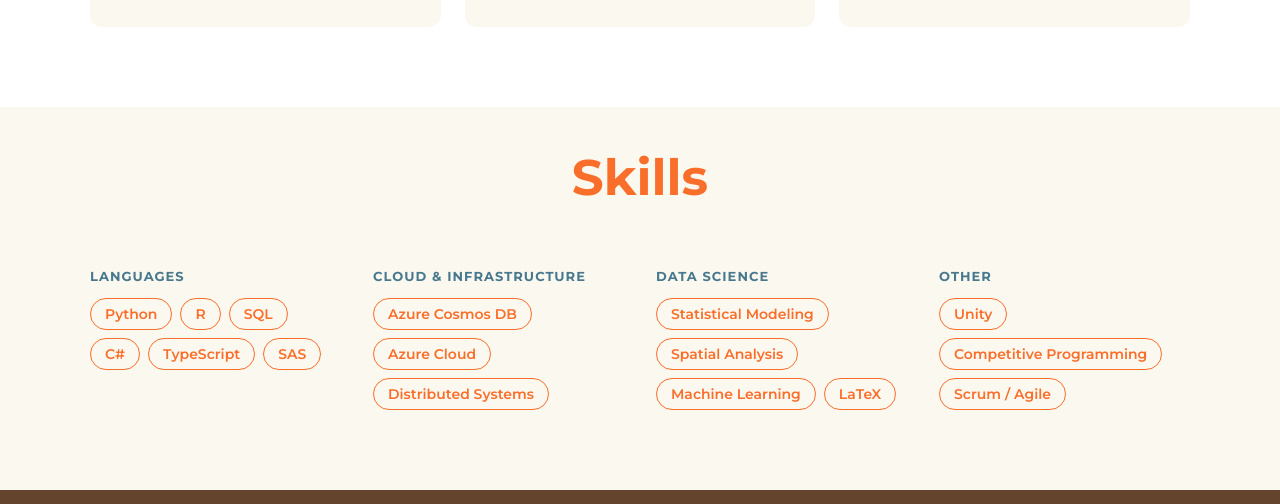
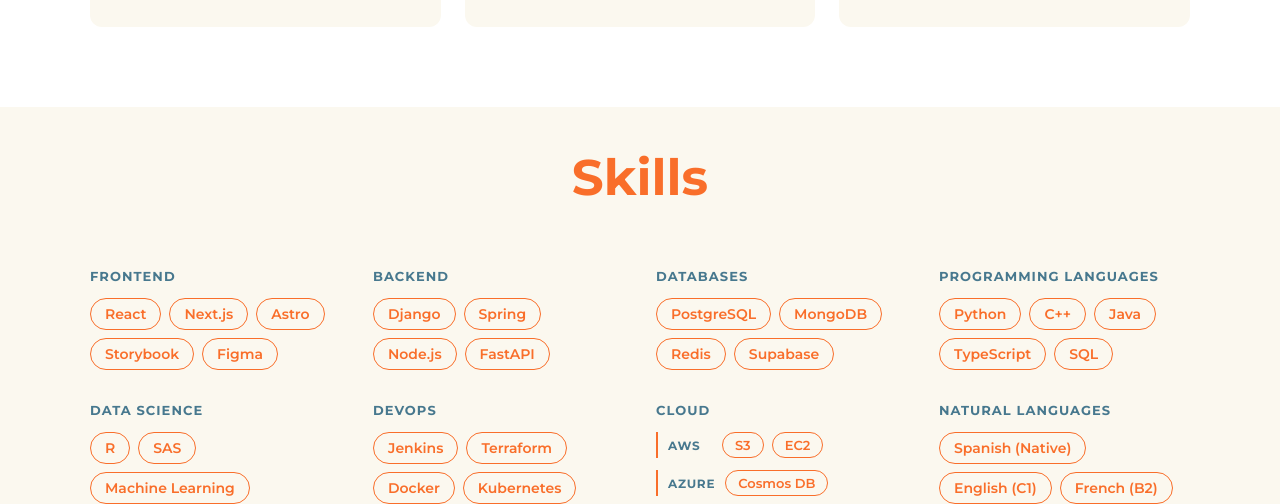
Before and after one commit to e-niram/e-niram.github.io, an Astro site: page / in a window 1280 px wide. Shown: the part 3802-4306 px from the top of the page. Built offline with nearby package versions, Linux system fonts and the light colour scheme; Astro itself is replaced by a stand-in of ours.

Commit message:
Finish Skills section

```diff
--- a/src/components/Skills.astro
+++ b/src/components/Skills.astro
@@ -1,20 +1,40 @@
 ---
 const skillGroups = [
   {
-    title: 'Languages',
-    skills: ['Python', 'R', 'SQL', 'C#', 'TypeScript', 'SAS'],
+    title: 'Frontend',
+    skills: ['React', 'Next.js', 'Astro', 'Storybook', 'Figma'],
   },
   {
-    title: 'Cloud & Infrastructure',
-    skills: ['Azure Cosmos DB', 'Azure Cloud', 'Distributed Systems'],
+    title: 'Backend',
+    skills: ['Django', 'Spring', 'Node.js', 'FastAPI'],
+  },
+  {
+    title: 'Databases',
+    skills: ['PostgreSQL', 'MongoDB', 'Redis', 'Supabase'],
+  },
+  {
+    title: 'Programming Languages',
+    skills: ['Python', 'C++', 'Java', 'TypeScript', 'SQL'],
   },
   {
     title: 'Data Science',
-    skills: ['Statistical Modeling', 'Spatial Analysis', 'Machine Learning', 'LaTeX'],
+    skills: ['R', 'SAS', 'Machine Learning', 'Time Series Modeling'],
   },
   {
-    title: 'Other',
-    skills: ['Unity', 'Competitive Programming', 'Scrum / Agile'],
+    title: 'DevOps',
+    skills: ['Jenkins', 'Terraform', 'Docker', 'Kubernetes', 'Grafana', 'Datadog'],
+  },
+  {
+    title: 'Cloud',
+    subgroups: [
+      { provider: 'AWS', skills: ['S3', 'EC2'] },
+      { provider: 'Azure', skills: ['Cosmos DB'] },
+      { provider: 'GCP', skills: ['Vertex AI'] },
+    ],
+  },
+  {
+    title: 'Natural Languages',
+    skills: ['Spanish (Native)', 'English (C1)', 'French (B2)'],
   },
 ];
 ---
@@ -27,11 +47,26 @@
       skillGroups.map((group) => (
         <div class="skill-group">
           <h3>{group.title}</h3>
-          <div class="skill-tags">
-            {group.skills.map((skill) => (
-              <span>{skill}</span>
-            ))}
-          </div>
+          {group.subgroups ? (
+            <div class="skill-subgroups">
+              {group.subgroups.map((subgroup) => (
+                <div class="skill-subgroup">
+                  <span class="skill-provider">{subgroup.provider}</span>
+                  <div class="skill-tags">
+                    {subgroup.skills.map((skill) => (
+                      <span>{skill}</span>
+                    ))}
+                  </div>
+                </div>
+              ))}
+            </div>
+          ) : (
+            <div class="skill-tags">
+              {group.skills.map((skill) => (
+                <span>{skill}</span>
+              ))}
+            </div>
+          )}
         </div>
       ))
     }
--- a/src/styles/global.css
+++ b/src/styles/global.css
@@ -464,6 +464,36 @@
 	font-weight: 600;
 }
 
+.skill-subgroups {
+	display: flex;
+	flex-direction: column;
+	gap: 12px;
+}
+
+.skill-subgroup {
+	display: flex;
+	align-items: center;
+	flex-wrap: nowrap;
+	gap: 10px;
+	padding-left: 10px;
+	border-left: 2px solid var(--color-accent);
+}
+
+.skill-provider {
+	flex-shrink: 0;
+	color: var(--color-text);
+	font-size: 12px;
+	font-weight: 700;
+	text-transform: uppercase;
+	letter-spacing: 0.06em;
+	min-width: 44px;
+}
+
+.skill-subgroup .skill-tags span {
+	padding: 4px 12px;
+	font-size: 13px;
+}
+
 /* ── Footer ──────────────────────────────────────────────── */
 
 footer {
```
